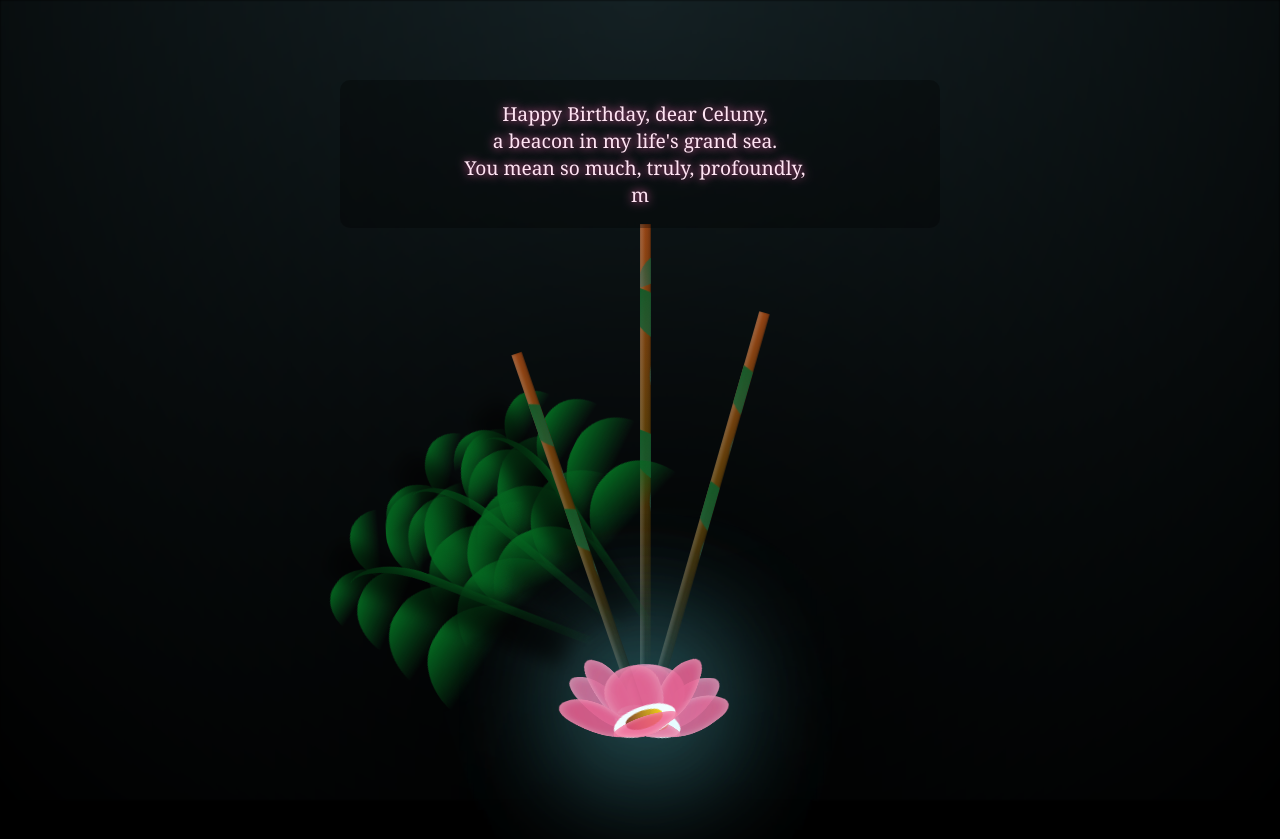
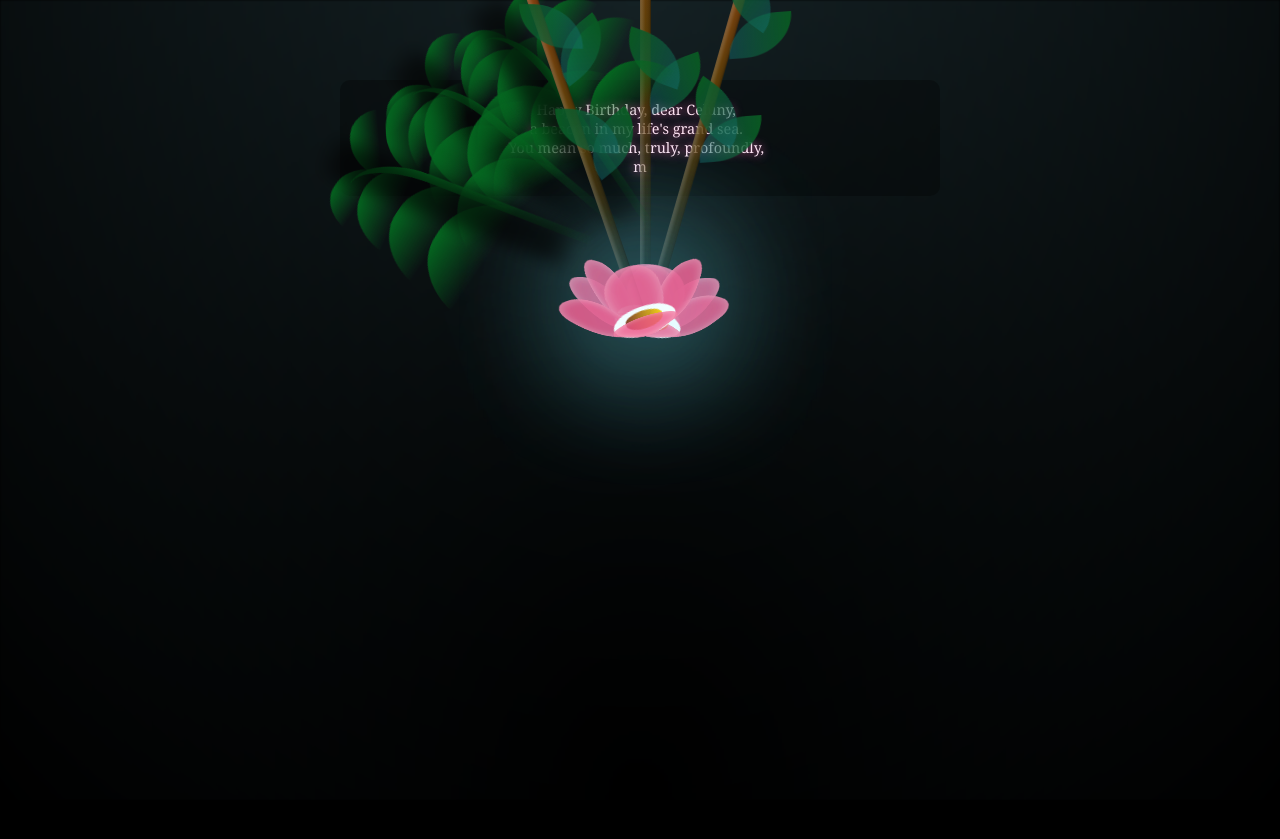
Before and after one commit to jojelll/dear-celunyyy, a plain HTML site: page index.html in a window 1280 px wide. After the commit the page ends 800 px from the top, so only its background shows below. Drawn offline with Linux system fonts and the light colour scheme.

Commit message:
Update main.css

```diff
--- a/main.css
+++ b/main.css
@@ -12,11 +12,11 @@
 
 body {
   display: flex;
-  align-items: flex-end;
+  align-items: center; /* Changed from flex-end to center for better visibility */
   justify-content: center;
   min-height: 100vh;
   background-color: var(--dark-color);
-  overflow: hidden;
+  overflow: visible; /* Changed from hidden to ensure flowers are visible */
   perspective: 1000px;
 }
 
@@ -34,6 +34,7 @@ body {
 .flowers {
   position: relative;
   transform: scale(0.9);
+  z-index: 10; /* Ensure flowers are above other elements */
 }
 
 .flower {
@@ -199,7 +200,7 @@ body {
   box-shadow: inset 0 0 2px rgba(0, 0, 0, 0.5);
   animation: grow-flower-tree 4s backwards;
   position: relative;
-  overflow: hidden; /* Contain leaves */
+  overflow: visible; /* Changed from hidden to ensure leaves are visible */
 }
 
 .flower__line__leaf {
@@ -226,7 +227,7 @@ body {
   border-bottom-left-radius: 0;
   border-top-left-radius: var(--h);
   border-bottom-right-radius: var(--h);
-  left: -100%; /* Reduced from -460% */
+  left: -100%;
   top: 12%;
   transform: rotate(-70deg) rotateY(30deg);
 }
@@ -458,7 +459,7 @@ body {
   left: 50%;
   transform: translateX(-50%);
   font-family: 'Georgia', serif;
-  font-size: 1.2rem;
+  font-size: 0.9rem; /* Reduced from 1.2rem */
   color: #ffe4f3;
   text-align: center;
   width: 80%;
@@ -504,4 +505,4 @@ body {
   50% { opacity: 1; transform: translateY(-15vmin) translateX(2vmin); filter: blur(0.2vmin); }
   75% { transform: translateY(-20vmin) translateX(-2vmin); filter: blur(0.2vmin); }
   100% { transform: translateY(-30vmin); opacity: 0; filter: blur(1vmin); }
-}
+    }
```
